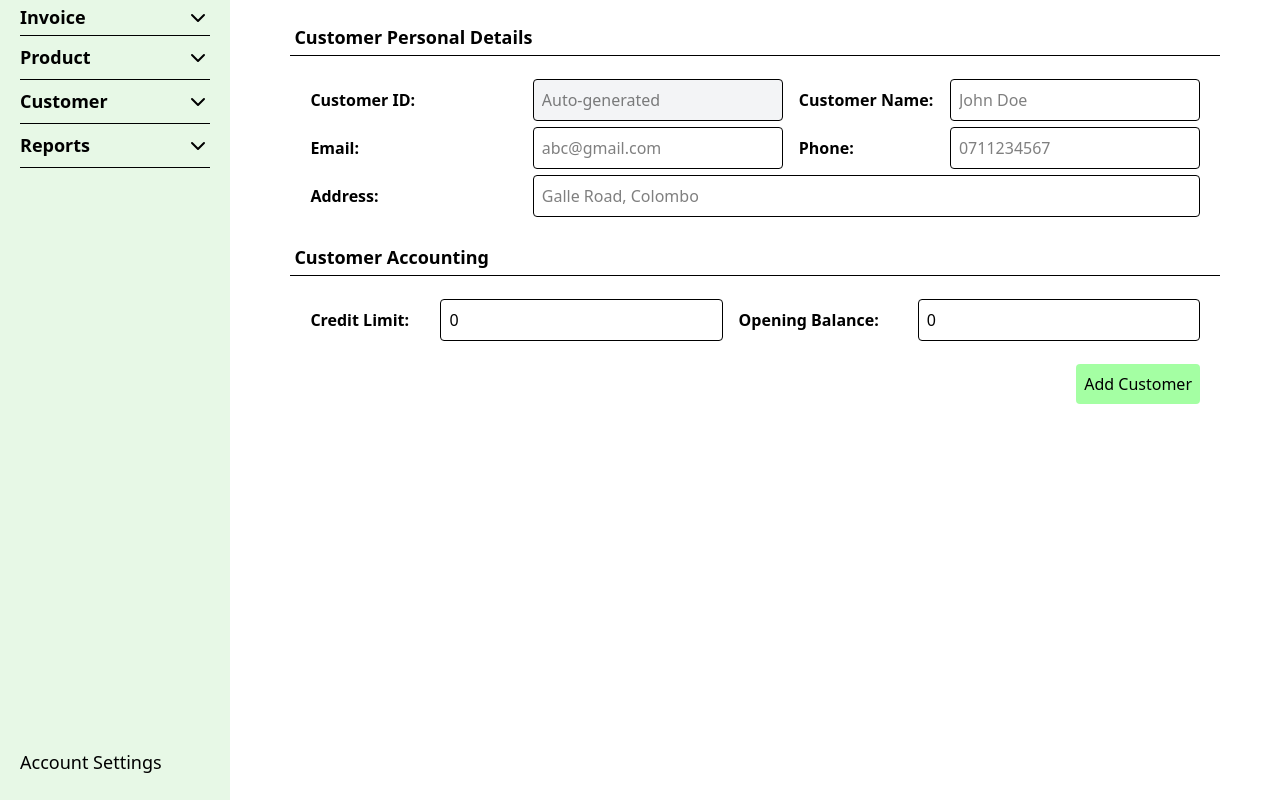
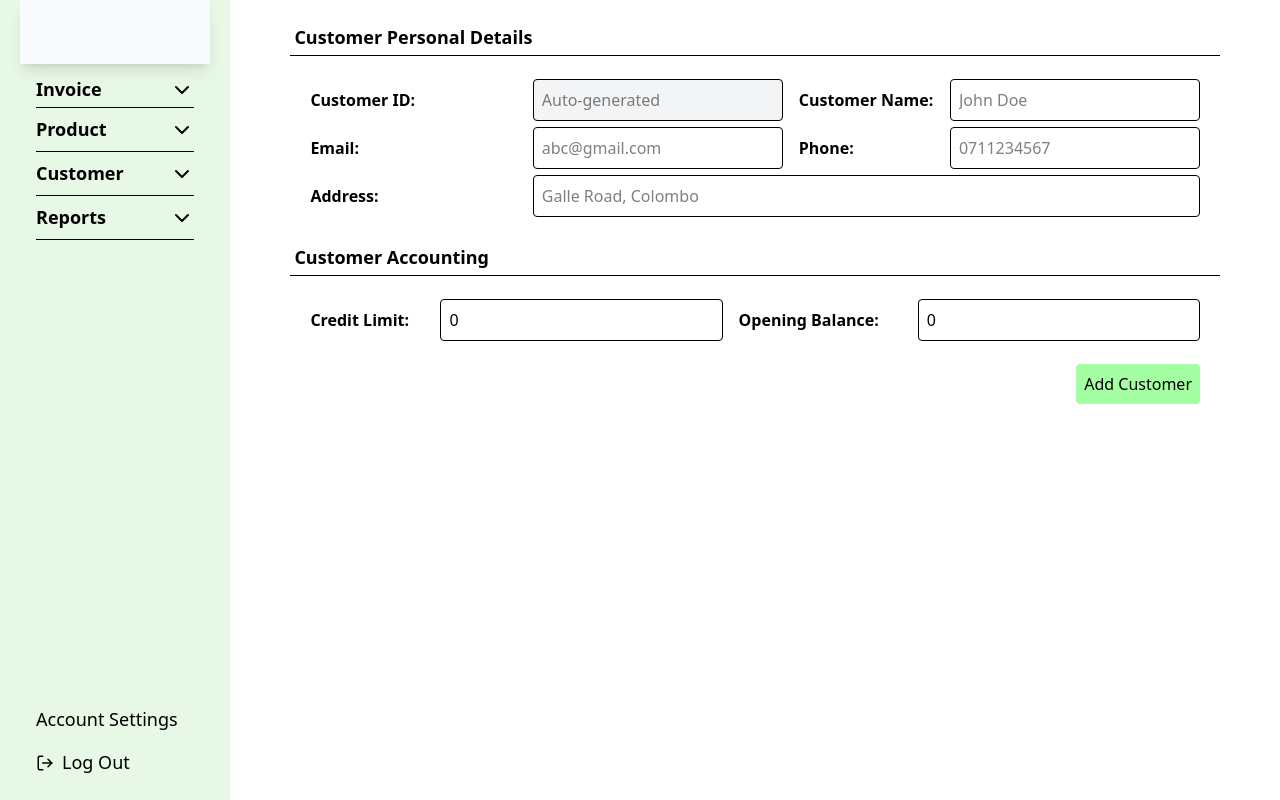
Before and after one commit to faizansafwan/rms-frontend, a Next.js app: page /main/add-customer in a window 1280 px wide. Built offline with nearby package versions, Linux system fonts and the light colour scheme.

Commit message:
logut built

```diff
--- a/src/components/LeftNav/index.tsx
+++ b/src/components/LeftNav/index.tsx
@@ -2,8 +2,8 @@
 
 import Link from "next/link";
 import { FC, useState } from "react";
-import { ChevronDown } from "lucide-react";
-import { usePathname } from "next/navigation";
+import { ChevronDown, LogOut } from "lucide-react";
+import { usePathname, useRouter  } from "next/navigation";
 import "./index.css";
 
 interface NavOpenState {
@@ -15,12 +15,16 @@ interface NavOpenState {
 
 export const NavBar: FC = () => {
   const pathname = usePathname();
+  const router = useRouter();
   const [open, setOpen] = useState<NavOpenState>({
     invoice: false,
     product: false,
     customer: false,
     report: false,
   });
+
+  const [showLogoutModal, setShowLogoutModal] = useState(false);
+
 
   const toggleDropdown = (section: keyof NavOpenState) => {
     setOpen((prev) => ({
@@ -29,48 +33,58 @@ export const NavBar: FC = () => {
     }));
   };
 
+  const handleLogout = () => {
+    // Clear authentication tokens
+    localStorage.removeItem('token');
+    localStorage.removeItem('user');
+
+    // Redirect to login page
+    router.push('/auth/login');
+
+
+  };
+
   const isActive = (path: string) => pathname === path;
 
   const activeClass = "text-[rgba(0, 0, 0, 0.14)] font-semibold";
 
   return (
     <div className="text-[18px] h-full flex flex-col">
-      <nav className="flex-1">
+
+      <div className="p-8 bg-gray-50 shadow-lg ">
+
+      </div>
+      <nav className="flex-1 mt-2 px-4">
         <div>
           <ul>
             {/* Invoice Section */}
             <li
               className="py-1 border-b flex items-center justify-between cursor-pointer"
-              onClick={() => toggleDropdown("invoice")}
-            >
+              onClick={() => toggleDropdown("invoice")} >
               <strong>Invoice</strong>
               <ChevronDown
                 size={24}
                 className={`transition-transform duration-300 ${
                   open.invoice ? "rotate-180" : ""
-                }`}
-              />
+                }`} />
             </li>
 
             <div
               className={`transition-all duration-500 overflow-hidden ${
                 open.invoice ? "max-h-[500px]" : "max-h-0"
-              }`}
-            >
+              }`} >
               <ul className="p-1 pl-2">
                 <li>
                   <Link
                     href="/main/invoice"
-                    className={isActive("/main/invoice") ? activeClass : ""}
-                  >
+                    className={isActive("/main/invoice") ? activeClass : ""}>
                     New Invoice
                   </Link>
                 </li>
                 <li>
                   <Link
                     href="/main/bills"
-                    className={isActive("/main/bills") ? activeClass : ""}
-                  >
+                    className={isActive("/main/bills") ? activeClass : ""} >
                     Bills
                   </Link>
                 </li>
@@ -80,8 +94,7 @@ export const NavBar: FC = () => {
             {/* Product Section */}
             <li
               className="py-2 border-b flex items-center justify-between cursor-pointer"
-              onClick={() => toggleDropdown("product")}
-            >
+              onClick={() => toggleDropdown("product")} >
               <strong>Product</strong>
               <ChevronDown
                 size={24}
@@ -93,30 +106,26 @@ export const NavBar: FC = () => {
             <div
               className={`transition-all duration-500 overflow-hidden ${
                 open.product ? "max-h-[500px]" : "max-h-0"
-              }`}
-            >
+              }`}>
               <ul className="p-1 pl-2">
                 <li>
                   <Link
                     href="/main/product-list"
-                    className={isActive("/main/product-list") ? activeClass : ""}
-                  >
+                    className={isActive("/main/product-list") ? activeClass : ""}>
                     Product List
                   </Link>
                 </li>
                 <li>
                   <Link
                     href="/main/add-product"
-                    className={isActive("/main/add-product") ? activeClass : ""}
-                  >
+                    className={isActive("/main/add-product") ? activeClass : ""} >
                     Add Product
                   </Link>
                 </li>
                 <li>
                   <Link
                     href="/main/add-stock"
-                    className={isActive("/main/add-stock") ? activeClass : ""}
-                  >
+                    className={isActive("/main/add-stock") ? activeClass : ""} >
                     Add Stock
                   </Link>
                 </li>
@@ -126,8 +135,7 @@ export const NavBar: FC = () => {
             {/* Customer Section */}
             <li
               className="py-2 border-b flex items-center justify-between cursor-pointer"
-              onClick={() => toggleDropdown("customer")}
-            >
+              onClick={() => toggleDropdown("customer")} >
               <strong>Customer</strong>
               <ChevronDown
                 size={24}
@@ -140,22 +148,19 @@ export const NavBar: FC = () => {
             <div
               className={`transition-all duration-500 overflow-hidden ${
                 open.customer ? "max-h-[500px]" : "max-h-0"
-              }`}
-            >
+              }`} >
               <ul className="p-1 pl-2">
                 <li>
                   <Link
                     href="/main/customer-list"
-                    className={isActive("/main/customer-list") ? activeClass : ""}
-                  >
+                    className={isActive("/main/customer-list") ? activeClass : ""}>
                     Customer List
                   </Link>
                 </li>
                 <li>
                   <Link
                     href="/main/add-customer"
-                    className={isActive("/main/add-customer") ? activeClass : ""}
-                  >
+                    className={isActive("/main/add-customer") ? activeClass : ""} >
                     Add Customer
                   </Link>
                 </li>
@@ -180,20 +185,53 @@ export const NavBar: FC = () => {
       </nav>
 
       {/* Settings Link at Bottom */}
-      <div className="mt-auto py-4">
+      <div className="mt-auto py-4 px-4">
         <ul>
           <li>
             <Link
               href="/main/settings"
-              className={`block py-2 ${
+              className={`block py-2 hover:text-brown ${
                 isActive("/main/settings") ? activeClass : ""
               }`}
             >
               Account Settings
             </Link>
           </li>
+          <li>
+            <button
+              onClick={() => setShowLogoutModal(true)}
+              className="flex items-center gap-2 w-full py-2 text-left hover:text-brown transition-colors"
+            >
+              <LogOut size={18} />
+              Log Out
+            </button>
+          </li>
         </ul>
       </div>
+
+      {/* Logout Confirmation Modal */}
+      {showLogoutModal && (
+        <div className="fixed inset-0 bg-black bg-opacity-50 flex items-center justify-center z-50">
+          <div className="bg-white p-6 rounded-lg max-w-sm w-full mx-4">
+            <h3 className="text-lg font-bold mb-4">Confirm Logout</h3>
+            <p className="mb-6">Are you sure you want to log out?</p>
+            <div className="flex justify-end gap-3">
+              <button
+                onClick={() => setShowLogoutModal(false)}
+                className="px-4 py-2 border rounded hover:bg-gray-100 transition-colors"
+              >
+                Cancel
+              </button>
+              <button
+                onClick={handleLogout}
+                className="px-4 py-2 bg-red-500 text-white rounded hover:bg-red-600 transition-colors"
+              >
+                Log Out
+              </button>
+            </div>
+          </div>
+        </div>
+      )}
     </div>
   );
 };
```
